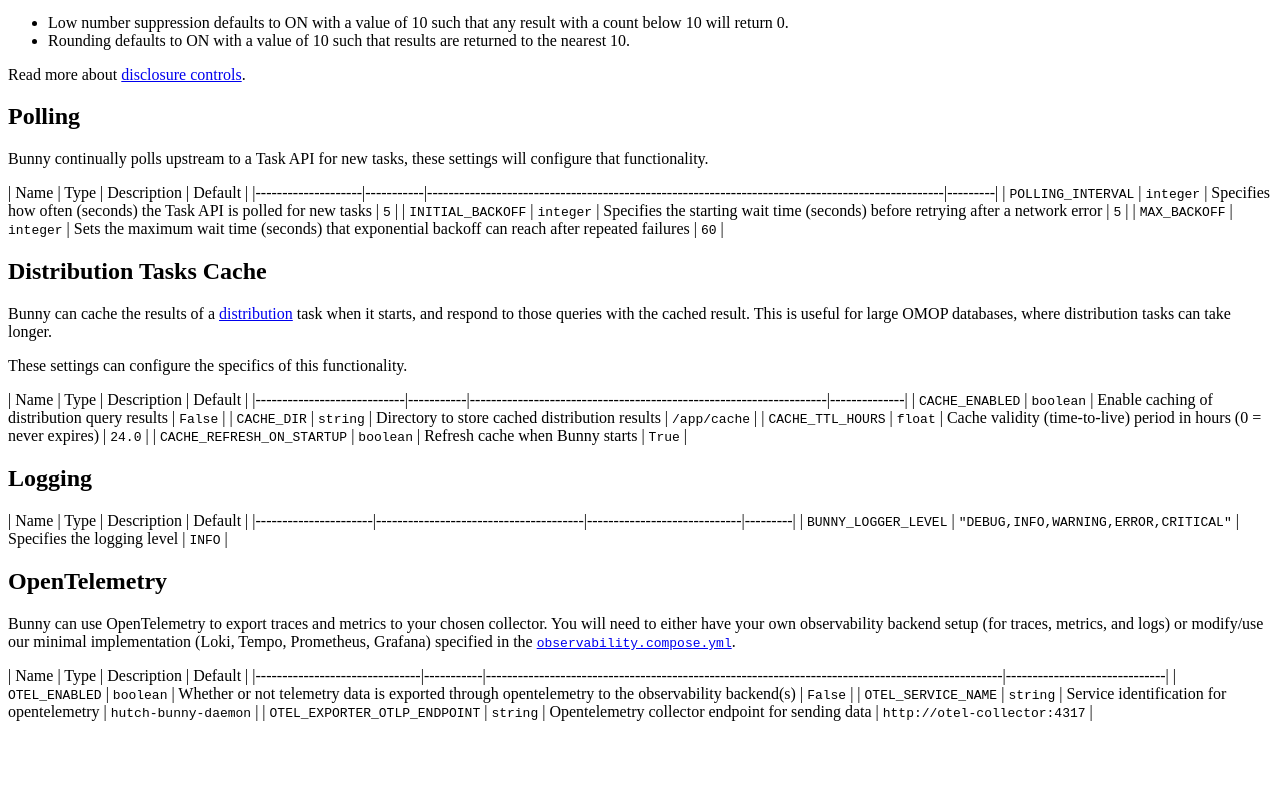
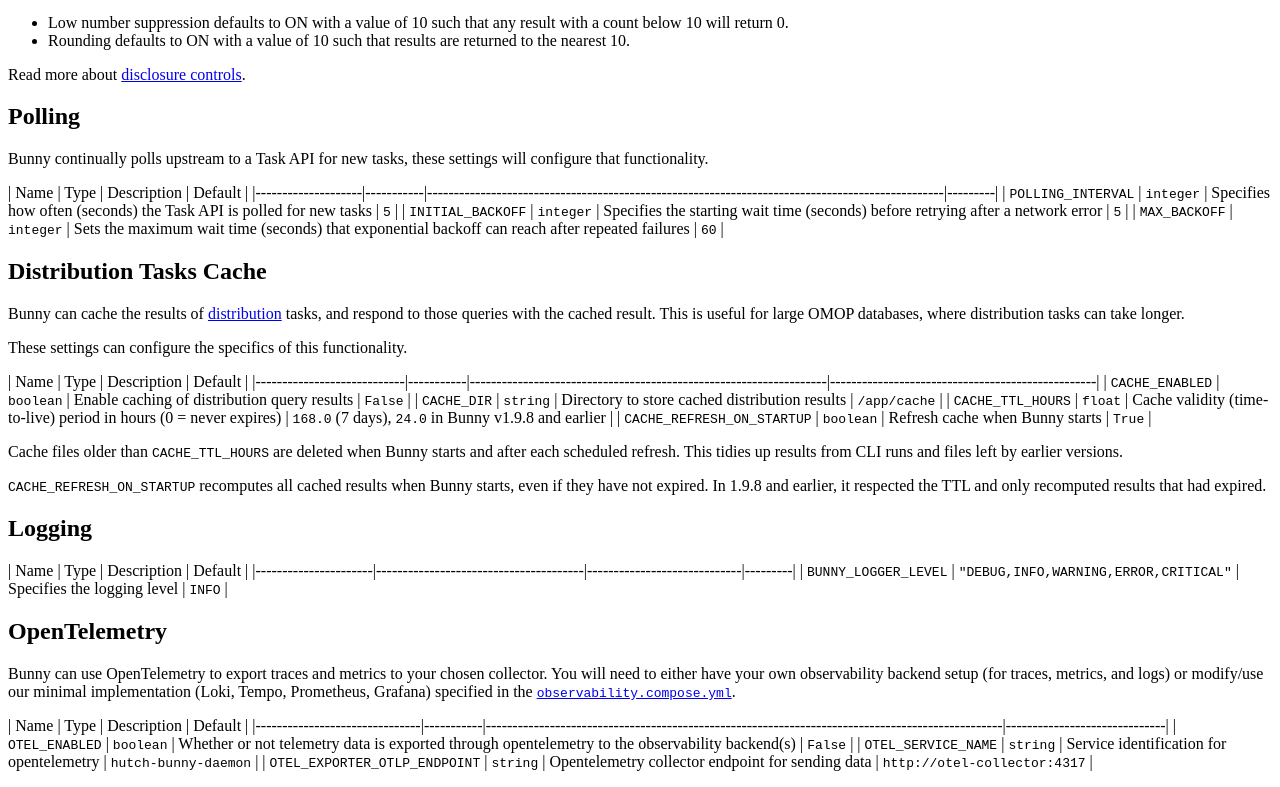
Before and after one commit to Health-Informatics-UoN/hutch, a Next.js app in the folder website/: page /bunny/config in a window 1280 px wide. Shown: the part 1714-2501 px from the top of the page. Before the commit the page ends 2451 px from the top, so only its background shows below. Built offline with nearby package versions, Linux system fonts and the light colour scheme.

Commit message:
changes for new version of Bunny

```diff
--- a/website/pages/bunny/config.mdx
+++ b/website/pages/bunny/config.mdx
@@ -135,16 +135,20 @@ Bunny continually polls upstream to a Task API for new tasks, these settings wil
 
 ## Distribution Tasks Cache
 
-Bunny can cache the results of a [distribution](/concepts/distribution) task when it starts, and respond to those queries with the cached result. This is useful for large OMOP databases, where distribution tasks can take longer.
+Bunny can cache the results of [distribution](/concepts/distribution) tasks, and respond to those queries with the cached result. This is useful for large OMOP databases, where distribution tasks can take longer.
 
 These settings can configure the specifics of this functionality.
 
-| Name                       | Type      | Description                                                       | Default      |
-|----------------------------|-----------|-------------------------------------------------------------------|--------------|
-| `CACHE_ENABLED`            | `boolean` | Enable caching of distribution query results                      | `False`      |
-| `CACHE_DIR`                | `string`  | Directory to store cached distribution results                    | `/app/cache` |
-| `CACHE_TTL_HOURS`          | `float`   | Cache validity (time-to-live) period in hours (0 = never expires) | `24.0`       |
-| `CACHE_REFRESH_ON_STARTUP` | `boolean` | Refresh cache when Bunny starts                                   | `True`       |
+| Name                       | Type      | Description                                                       | Default                                          |
+|----------------------------|-----------|-------------------------------------------------------------------|--------------------------------------------------|
+| `CACHE_ENABLED`            | `boolean` | Enable caching of distribution query results                      | `False`                                          |
+| `CACHE_DIR`                | `string`  | Directory to store cached distribution results                    | `/app/cache`                                     |
+| `CACHE_TTL_HOURS`          | `float`   | Cache validity (time-to-live) period in hours (0 = never expires) | `168.0` (7 days), `24.0` in Bunny  v1.9.8 and earlier    |
+| `CACHE_REFRESH_ON_STARTUP` | `boolean` | Refresh cache when Bunny starts                                   | `True`                                           |
+
+Cache files older than `CACHE_TTL_HOURS` are deleted when Bunny starts and after each scheduled refresh. This tidies up results from CLI runs and files left by earlier versions.
+
+`CACHE_REFRESH_ON_STARTUP` recomputes all cached results when Bunny starts, even if they have not expired. In 1.9.8 and earlier, it respected the TTL and only recomputed results that had expired.
 
 ## Logging
 
```
